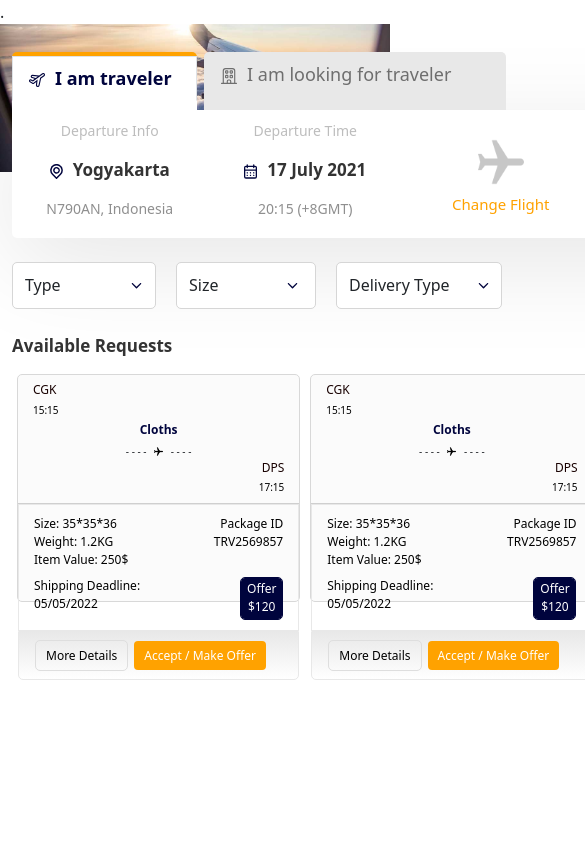
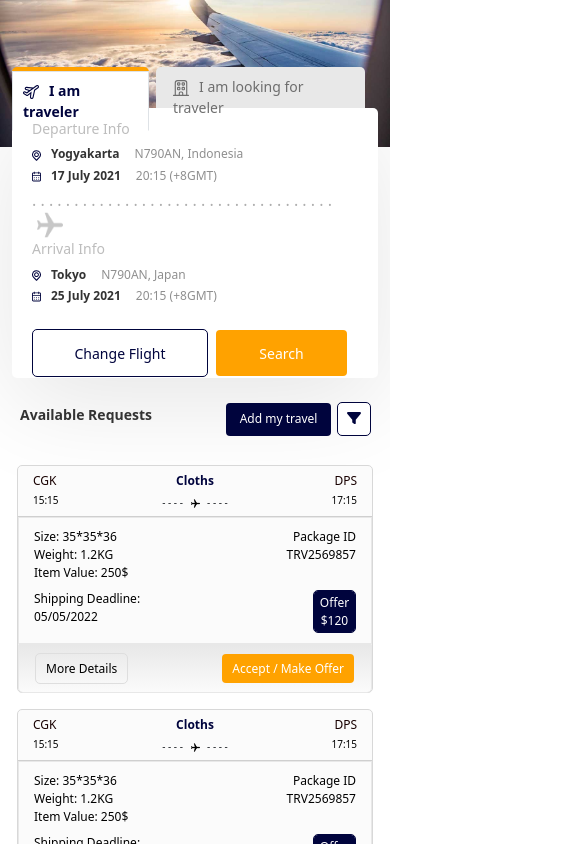
Before and after one commit to Medisa91/I-am-traveler, a React (Create React App) app: page / in a window 390 px wide. Shown: the top 844 px of the page, 585 px wide, since content can reach past the window. Built offline with nearby package versions, Linux system fonts and the light colour scheme.

Commit message:
responsive-mobile

```diff
--- a/src/App.js
+++ b/src/App.js
@@ -1,6 +1,7 @@
 import "./App.css";
 import Home from "./pages/Home/Home";
 import "../src/sass/styles.scss";
+import "../src/sass/responsive.scss";
 
 function App() {
   return (
--- a/src/components/AvailableCard/index.jsx
+++ b/src/components/AvailableCard/index.jsx
@@ -16,11 +16,11 @@ const AvailableCard = () => {
     <div className="card mb-3 request-card-wrapper">
       <div className="card-header bg-transparent">
         <div className="row">
-          <div className="col-lg-3 text-left header-card-depart-arriv">
+          <div className="col-3 text-left header-card-depart-arriv">
             <p className="text-left">CGK</p>
             <p className="text-left">15:15</p>
           </div>
-          <div className="col-lg-6 text-center header-card-plane">
+          <div className="col-6 text-center header-card-plane">
             <p className="fw-bold">Cloths</p>
             <p className="mb-0">
               - - - -{" "}
@@ -32,7 +32,7 @@ const AvailableCard = () => {
               - - - -
             </p>
           </div>
-          <div className="col-lg-3 text-right header-card-depart-arriv">
+          <div className="col-3 text-right header-card-depart-arriv">
             <p>DPS</p>
             <p>17:15</p>
           </div>
--- a/src/components/AvailableRequest/index.jsx
+++ b/src/components/AvailableRequest/index.jsx
@@ -1,21 +1,31 @@
 import React from "react";
 import AvailableCard from "../AvailableCard";
+import { FontAwesomeIcon } from "@fortawesome/react-fontawesome";
+import { faFilter } from "@fortawesome/free-solid-svg-icons";
 
 const AvailableRequest = () => {
   return (
     <div className="container search-wrapper mt-4">
-      <p className="available-request-title fw-bold">Available Requests</p>
+      <div className="mb-4">
+        <p className="available-request-title fw-bold">Available Requests</p>
+        <a className="filter-responsive-btn" href="/">
+          <FontAwesomeIcon icon={faFilter} />
+        </a>
+        <button type="button" class="btn add-travel-btn-responsive">
+          Add my travel
+        </button>
+      </div>
       <div className="row m-auto">
-        <div className="col-3 col-md-3 col-sm-6 pl-0 padding-cards">
+        <div className="col-lg-3 col-md-6 col-sm-12 pl-0 padding-cards">
           <AvailableCard />
         </div>
-        <div className="col-3 col-md-3 col-sm-6 padding-cards">
+        <div className="col-lg-3 col-md-6 col-sm-12 padding-cards">
           <AvailableCard />
         </div>
-        <div className="col-3 col-md-3 col-sm-6 padding-cards">
+        <div className="col-lg-3 col-md-6 col-sm-6 padding-cards">
           <AvailableCard />
         </div>
-        <div className="col-3 col-md-3 col-sm-6 pr-0 padding-cards">
+        <div className="col-lg-3 col-md-6 col-sm-12 pr-0 padding-cards">
           <AvailableCard />
         </div>
       </div>
--- a/src/components/FilterBox/index.jsx
+++ b/src/components/FilterBox/index.jsx
@@ -4,7 +4,8 @@ import { faChevronDown } from "@fortawesome/free-solid-svg-icons";
 
 const FilterBox = () => {
   return (
-    <div className="container search-wrapper mt-4">
+    <>
+      <div className="container search-wrapper mt-4 filter-wrapper">
         <div className="dropdown">
           <button
             className="btn dropdown-toggle dropdown-filter dropdown-filter-type"
@@ -15,7 +16,7 @@ const FilterBox = () => {
             aria-expanded="false"
           >
             Type
-          <FontAwesomeIcon className="chevron-icon"icon={faChevronDown} />
+            <FontAwesomeIcon className="chevron-icon" icon={faChevronDown} />
           </button>
           <button
             className="btn dropdown-toggle dropdown-filter dropdown-filter-size"
@@ -26,7 +27,11 @@ const FilterBox = () => {
             aria-expanded="false"
           >
             Size
-          <FontAwesomeIcon className="chevron-icon"icon={faChevronDown} />        </button>
+            <FontAwesomeIcon
+              className="chevron-icon"
+              icon={faChevronDown}
+            />{" "}
+          </button>
           <button
             className="btn dropdown-toggle dropdown-filter dropdown-filter-delivery"
             type="button"
@@ -36,13 +41,14 @@ const FilterBox = () => {
             aria-expanded="false"
           >
             Delivery Type
-          <FontAwesomeIcon className="chevron-icon"icon={faChevronDown} />
+            <FontAwesomeIcon className="chevron-icon" icon={faChevronDown} />
           </button>
           <button type="button" class="btn add-travel-btn">
             Add my travel
           </button>
         </div>
       </div>
+    </>
   );
 };
 
--- a/src/components/SearchBox/index.jsx
+++ b/src/components/SearchBox/index.jsx
@@ -89,6 +89,47 @@ const SearchBox = () => {
           </div>
         </div>
       </div>
+      <div class="search-container-responsive">
+        <p className="search-departure-info">Departure Info</p>
+        <p className="search-departure-title fw-bold">
+          <img src={LocationIcon} className="tab-icons" alt="location-img" />
+          Yogyakarta
+          <span className="search-departure">N790AN, Indonesia</span>
+        </p>
+        <p className="search-departure-title fw-bold">
+          <img src={CalendarIcon} className="tab-icons" alt="location-img" />
+          17 July 2021
+          <span className="search-departure">20:15 (+8GMT)</span>
+        </p>
+        <div className="search-plane-wrapper">
+          . . . . . . . . . . . . . . . . . . . . . . . . . . . . . . . . . . .
+          .{" "}
+          <img
+            src={PlaneIcon}
+            className="search-plane-icon"
+            alt="location-img"
+          />
+        </div>
+        <p className="search-departure-info">Arrival Info</p>
+        <p className="search-departure-title fw-bold">
+          <img src={LocationIcon} className="tab-icons" alt="location-img" />
+          Tokyo
+          <span className="search-departure">N790AN, Japan</span>
+        </p>
+        <p className="search-departure-title fw-bold">
+          <img src={CalendarIcon} className="tab-icons" alt="location-img" />
+          25 July 2021
+          <span className="search-departure">20:15 (+8GMT)</span>
+        </p>
+        <div className="mt-4">
+          <button type="button" class="btn btn-lg change-flight-btn">
+            Change Flight
+          </button>
+          <button type="button" class="btn btn-lg responsive-search-btn">
+            Search
+          </button>
+        </div>
+      </div>
     </div>
   );
 };
--- a/src/sass/mixins.scss
+++ b/src/sass/mixins.scss
@@ -1,11 +1,11 @@
-@mixin tab-text-styles($color) {
+@mixin tab-text-styles($color, $font) {
   text-align: left;
-  font-size: $tab-font-size;
+  font-size: $font;
   color: $color;
   border-radius: 0;
 }
 
-@mixin tab-box-styles($left, $width, $backgroundColor, $property: null, $value: null) {
+@mixin tab-box-styles($left, $width, $height, $backgroundColor, $property: null, $value: null) {
 
   @if $property  !=null {
     #{$property}: $value
@@ -14,8 +14,8 @@
   background-color: $backgroundColor;
   left: $left;
   width: $width;
+  height:  $height;
   top: 571px;
-  height: 58px;
   border-radius: 5px 5px 0px 0px;
   opacity: 1;
 }
--- /dev/null
+++ b/src/sass/responsive.scss
@@ -0,0 +1,160 @@
+@import "./variables.scss";
+@import "./mixins.scss";
+
+
+@media (max-width: 767px) {
+    body{
+        margin-top: -25px;
+    }
+
+    .tab-search-box:first-child {
+        @include tab-box-styles(22px, 137px, 41px, #FFFFFF, border-top, 4px solid #FFA200);
+        margin-right: 7px;
+    }
+
+    .tab-search-box:last-child {
+        @include tab-box-styles(166px, 209px, 41px, #E8E8E8);
+    }
+
+    .tab-search-box:first-child .nav-link {
+        @include tab-text-styles(#00043D, 14px);
+        padding: 8px 10px
+    }
+
+    .tab-search-box:last-child .nav-link {
+        @include tab-text-styles(#6E6E6E, 14px);
+    }
+
+    .search-container {
+        display: none;
+    }
+
+    .search-departure-info {
+        margin-bottom: 0.4rem;
+    }
+
+    .search-container-responsive {
+        display: block;
+        top: 630px;
+        left: 22px;
+        width: 100%;
+        // width: 360px;
+        height: 270px;
+        background: #FFFFFF 0% 0% no-repeat padding-box;
+        box-shadow: 0px 24px 100px #0000001A;
+        border-radius: 0px 5px 5px 5px;
+        opacity: 1;
+        padding: 10px 20px;
+        margin-bottom: 0.2rem;
+    }
+
+    .search-departure-title {
+        img {
+            width: 9px;
+            height: 11px;
+        }
+
+        .search-departure {
+            @include search-departure-styles(12px, #8F8F8F);
+            font-weight: 100;
+            margin-left: 15px;
+        }
+
+        margin-bottom: 0.2rem;
+        @include search-departure-styles(12px, #333333)
+    }
+
+    .search-plane-wrapper {
+        color: #AEAEAE;
+
+        .search-plane-icon {
+            width: 26px;
+            height: 26px;
+            opacity: 0.22;
+            margin-left: 5px;
+        }
+    }
+
+    .search-wrapper {
+        top: -80px;
+        width: 100%;
+    }
+
+    .change-flight-btn {
+        width: 176px;
+        height: 48px;
+        border: 1px solid #00043D;
+        background: #fff;
+        border-radius: 5px;
+        opacity: 1;
+        text-align: left;
+        font-size: 14px;
+        color: #00043D;
+        text-align: center;
+        margin-right: 7px;
+    }
+
+    .responsive-search-btn {
+        width: 133px;
+        height: 48px;
+        background: #FFA200 0% 0% no-repeat padding-box;
+        border-radius: 5px;
+        opacity: 1;
+        text-align: left;
+        font-size: 14px;
+        letter-spacing: 0px;
+        color: #FFFFFF;
+        text-align: center;
+    }
+
+    .filter-wrapper {
+        display: none;
+    }
+
+    .add-travel-btn-responsive {
+        width: 107px;
+        height: 35px;
+        background: #00043D 0% 0% no-repeat padding-box;
+        border-radius: 5px;
+        opacity: 1;
+        text-align: right;
+        display: inline-block;
+        color: #fff;
+        text-align: center;
+        font-size: 12px;
+        float: right;
+        margin-right: 5px;
+    }
+
+    .available-request-title {
+        text-align: left;
+        font-size: 14px;
+        color: #333333;
+        padding-left: 8px;
+        display: inline-block;
+    }
+
+    .filter-responsive-btn {
+        display: inline-block;
+        width: 34px;
+        height: 34px;
+        background: #FFFFFF 0% 0% no-repeat padding-box;
+        border: 1px solid #00043D;
+        border-radius: 5px;
+        opacity: 1;
+        float: right;
+        text-align: center;
+        margin-right: 7px;
+
+        svg {
+            width: 14px;
+            height: 14px;
+            text-align: left;
+            font-size: 14px;
+            color: #00043D;
+            vertical-align: sub;
+        }
+    }
+}
+
+@media (min-width: 768px) and (max-width: 991px) {}
--- a/src/sass/styles.scss
+++ b/src/sass/styles.scss
@@ -1,6 +1,7 @@
 @import "./variables.scss";
 @import "./mixins.scss";
 
+html,
 body {
     overflow-x: hidden !important;
 }
@@ -15,20 +16,20 @@ body {
 }
 
 .tab-search-box:first-child {
-    @include tab-box-styles(362px, 185px, #FFFFFF, border-top, 4px solid #FFA200);
+    @include tab-box-styles(362px, 185px, 58px, #FFFFFF, border-top, 4px solid #FFA200);
     margin-right: 7px
 }
 
 .tab-search-box:last-child {
-    @include tab-box-styles(555px, 302px, #E8E8E8);
+    @include tab-box-styles(555px, 302px, 58px, #E8E8E8);
 }
 
 .tab-search-box:first-child .nav-link {
-    @include tab-text-styles(#00043D)
+    @include tab-text-styles(#00043D, $tab-font-size)
 }
 
 .tab-search-box:last-child .nav-link {
-    @include tab-text-styles(#6E6E6E);
+    @include tab-text-styles(#6E6E6E, $tab-font-size);
 }
 
 .tab-icons {
@@ -162,13 +163,6 @@ body {
     color: #FFFFFF;
 }
 
-// @media (max-width: 576px) {
-//     .request-card-wrapper {
-//         display: none;
-//     }
-// }
-
-
 .request-card-wrapper {
     height: 228px;
     background: #FBFBFB 0% 0% no-repeat padding-box;
@@ -263,6 +257,7 @@ body {
     margin-right: 5px;
     padding: 8px 10px;
     line-height: 13px;
+    float: left;
 }
 
 .make-offer-btn {
@@ -275,6 +270,7 @@ body {
     color: #FFFFFF;
     padding: 8px 10px;
     line-height: 13px;
+    float: right;
 }
 
 .pr-0 {
@@ -401,6 +397,12 @@ body {
     }
 }
 
-.padding-cards{
+.padding-cards {
     padding: 0 5px;
 }
+
+.search-container-responsive,
+.add-travel-btn-responsive,
+.filter-responsive-btn {
+    display: none;
+}
```
Lines whose indentation alone changed are shown as unchanged.
